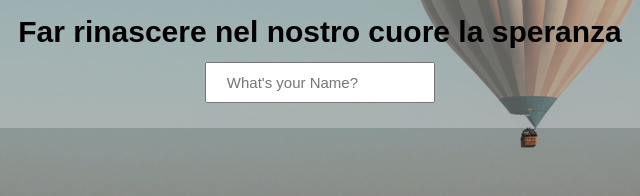
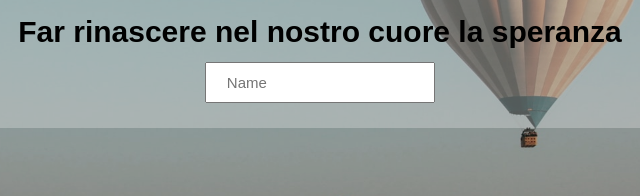
Before and after one commit to LEO-EHOT/Passa-Parola, a plain HTML site: page index.html in a window 1280 px wide. Shown: the part 288-484 px from the top of the page, 340-980 px from the left. Drawn offline with Linux system fonts and the light colour scheme; a web font is replaced by a local one.

Commit message:
Update index.html

```diff
--- a/index.html
+++ b/index.html
@@ -17,7 +17,7 @@
         <h1 class="korean-text">마음 속에 희망을 되살리자</h1>
         <h2 class="italian-text">Far rinascere nel nostro cuore la speranza</h2>
           <form class="js-form-name form-name">
-              <input type="text" placeholder="What's your Name?">
+              <input type="text" placeholder="Name">
           </form>
         <h4 class="js-greeting greeting"></h4>
       </div>
```
